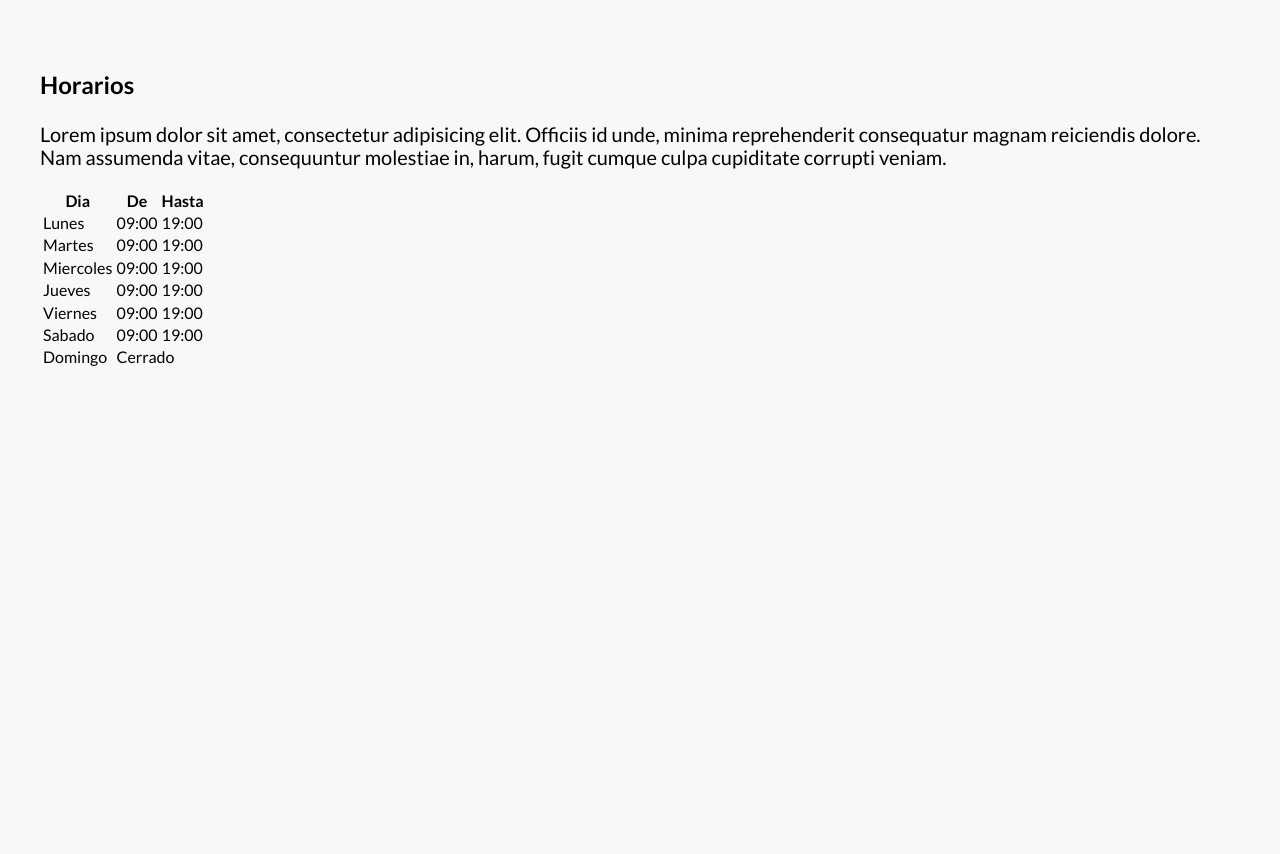
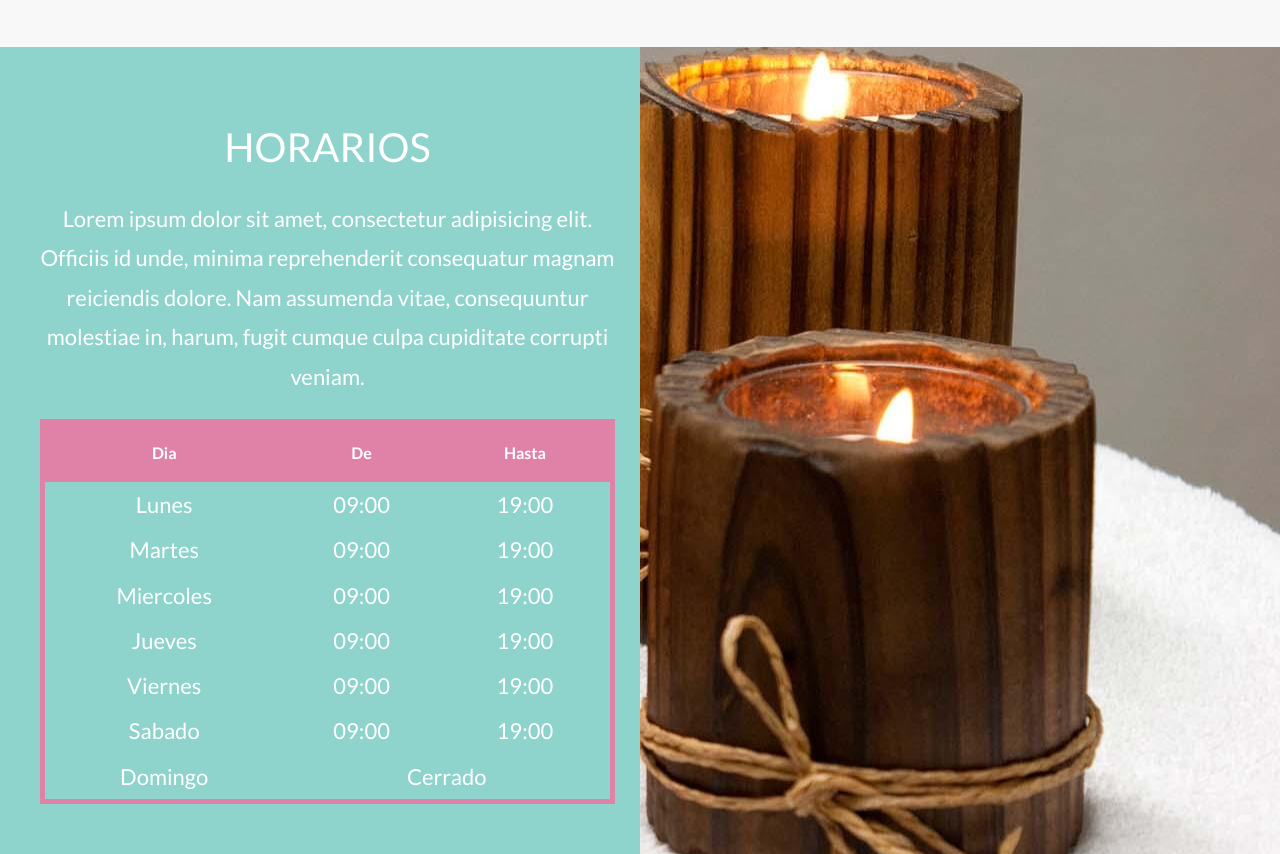
Before and after one commit to Geinersb/SPA-Web, a website: page index.html in a window 1280 px wide. Shown: the part 1897-2751 px from the top of the page. Before the commit the page ends 2267 px from the top, so only its background shows below. Drawn offline with Linux system fonts and the light colour scheme; a web font is replaced by a local one.

Commit message:
se finaliza los horarios

```diff
--- a/src/scss/base/_mixins.scss
+++ b/src/scss/base/_mixins.scss
@@ -64,3 +64,10 @@
         font-family: v.$fuentePrincipal;
     }
 }
+
+@mixin heading() {
+ text-transform: uppercase;
+ text-align: center;
+ font-weight: 400;
+ font-size: 4rem;
+}
--- /dev/null
+++ b/src/scss/ui/contenido/_horarios.scss
@@ -0,0 +1,66 @@
+@use 'base/variables' as v;
+@use 'base/mixins' as m;
+
+
+.horario{
+
+    background-image: linear-gradient(to bottom, v.$primario 0%, v.$primario 50%, transparent 50%), url(../img/bg_horarios.jpg);
+    background-repeat: no-repeat;
+    background-position: center,bottom center;
+    color: v.$blanco;
+
+    @include m.tablet {
+        background-image: linear-gradient(to right, v.$primario 0%, v.$primario 50%, transparent 50%), url(../img/bg_horarios.jpg);
+        background-position: center, top right;
+    }
+
+    &__grid{
+        display: grid;
+        grid-template-rows: repeat(2, 1fr);
+        @include m.tablet {
+            grid-template-rows: unset;
+            @include m.grid(2, 5rem);
+        }
+    }
+
+    &__contenido{
+        padding: 5rem 0;
+    }
+
+    &__heading{
+        @include m.heading;
+    }
+
+    &__texto{
+        font-size: 2.2rem;
+        line-height: 1.8;
+        text-align: center;
+    }
+}
+
+.tabla{
+    width: 100%;
+    border: .5rem solid v.$secundario;
+    text-align: center;
+    border-collapse: collapse;
+
+    &__thead{
+        background-color: v.$secundario;
+    }
+
+    &__th{
+        padding: 2rem;
+    }
+
+    &__tr{
+
+        &:hover{
+            background-color: darken(v.$primario, 10%);
+        }
+    }
+
+    &__td{
+        padding: 1rem;
+        font-size: 2.2rem;
+    }
+}
--- a/src/scss/ui/contenido/_index.scss
+++ b/src/scss/ui/contenido/_index.scss
@@ -1,2 +1,3 @@
 @forward 'bienvenida';
 @forward 'cards';
+@forward 'horarios';
```
Also changed, not shown: build/css/app.css, 1 other file.
